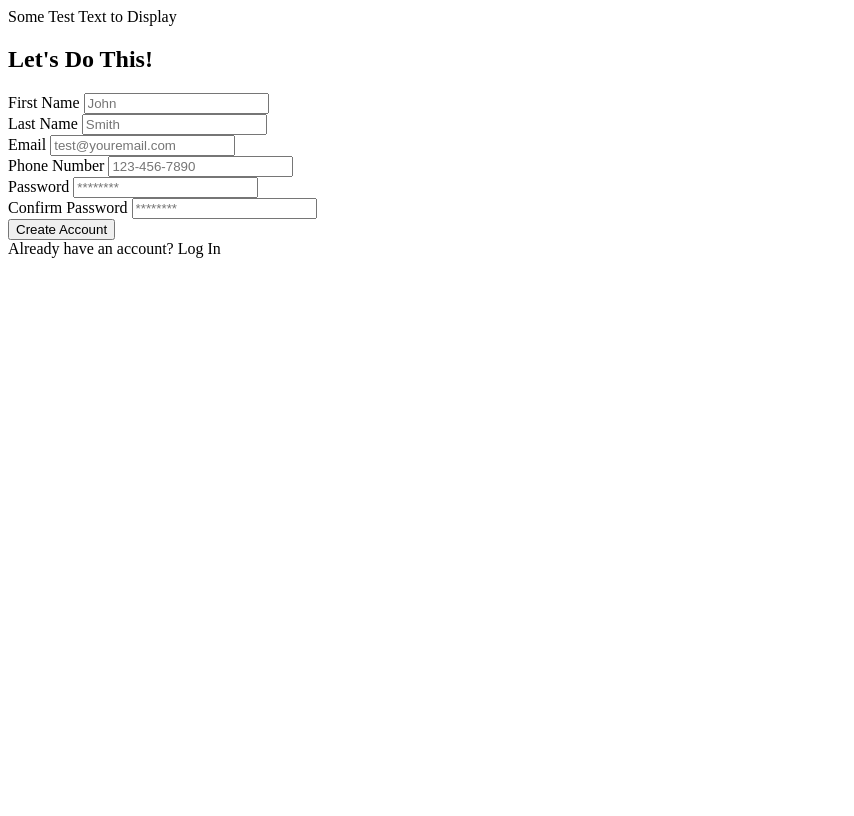
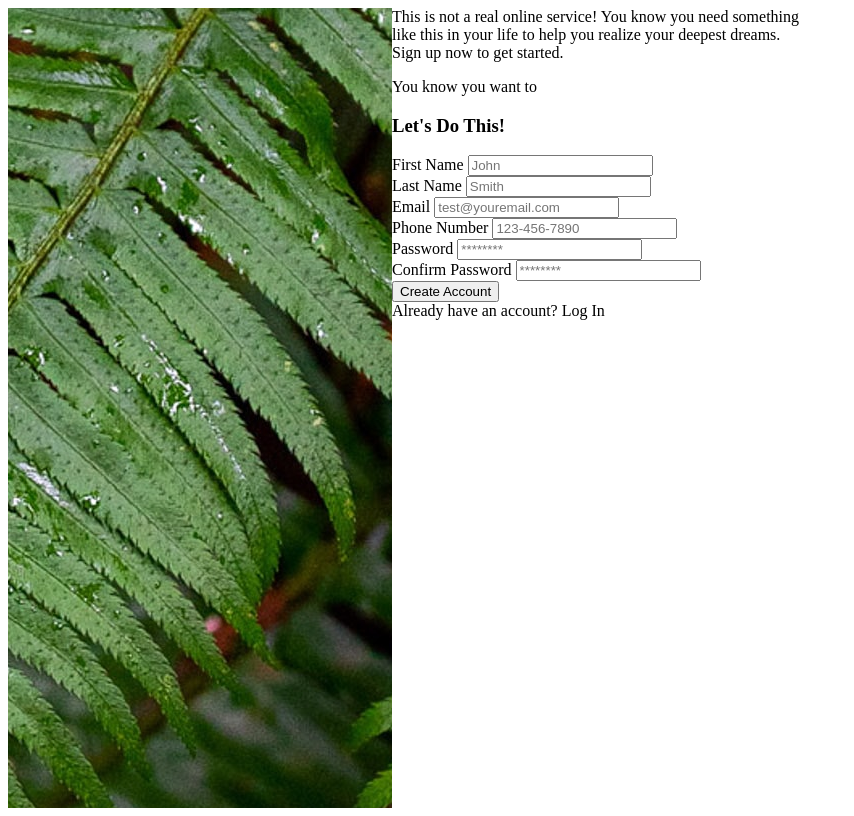
Before and after one commit to blg1209/Signup-Page, a plain HTML site: page index.html in a window 1280 px wide. Shown: the whole page, without its empty margins (0-854 px from the left). Drawn offline with Linux system fonts and the light colour scheme.

Commit message:
fixed columns and rearranged html layout

```diff
--- a/index.html
+++ b/index.html
@@ -11,14 +11,18 @@
     <div id="container">
         <div class="left-area" id="left">
             <div class="photo-area">
-
             </div>
         </div>
 
         <div class="right-area" id="right">
-            <div class="right-content">Some Test Text to Display</div>
+            <div class="inside-col">
+                <div class="right-content">This is not a real online service! You know you need something
+                    <br>like this in your life to help you realize your deepest dreams.
+                    <br>Sign up now to get started.
+                    <p>You know you want to</p>
+                </div>
                 <div class="form-area">
-                <h2>Let's Do This!</h2>
+                    <h3>Let's Do This!</h3>
                     <div class="form-row"></div>
                         <label for="first-name">First Name</label>
                         <input type="text" name="first-name" id="first-name" placeholder="John">
@@ -48,14 +52,17 @@
                         <input type="text" name="pwdconfirm" id="pwdconfirm" placeholder="********">
                     </div>
                 </div>
+                <div class="bottom-portion">
                     <div class="form-row">
                         <button>Create Account</button>
                     </div>
                     <div class="form-row">
                         Already have an account? <span>Log In</span>
                     </div>
+                </div>
+            </div>
+        </div>
 
-        </div>
     </div>
 
 </body>
--- a/styles.css
+++ b/styles.css
@@ -0,0 +1,22 @@
+body{
+
+
+}
+#container{
+    display: flex;
+    flex-direction: row;
+    min-width: 100vw;
+    min-height: 100vh;
+}
+.inside-col{
+    flex-direction: column;
+}
+.left-area{
+    background: url("./halie-west-25xggax4bSA-unsplash.jpg");
+    background-position: center;
+    background-size: auto;
+    background-repeat: no-repeat;
+    width: 30vw;
+}
+.bottom-portion{
+    flex-direction: column;}
```
Lines whose indentation alone changed are shown as unchanged.
